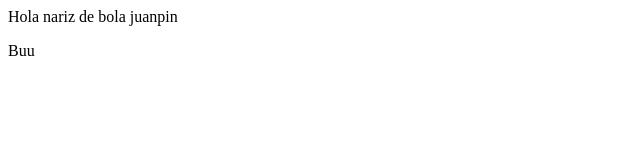
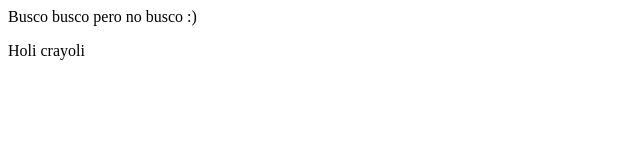
Before and after one commit to PLUS-Juampa/webproject, a plain HTML site: page contact.html in a window 1280 px wide. Shown: the full height of the page, 0-640 px from the left. Drawn offline with Linux system fonts and the light colour scheme.

Commit message:
Otra vez

```diff
--- a/contact.html
+++ b/contact.html
@@ -4,7 +4,7 @@
 		<title> Contact</title>
 	</head>
 	<body>
-		<p> Hola nariz de bola juanpin </p>
-		<p> Buu</p>
+		<p> Busco busco pero no busco :) </p>
+		<p> Holi crayoli </p>
 	</body>
 </html>
```
